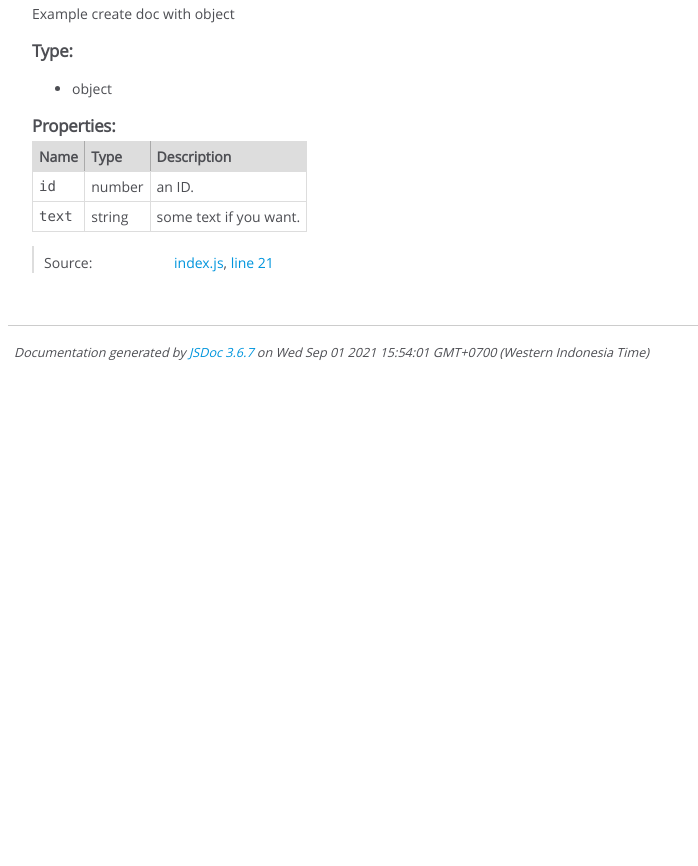
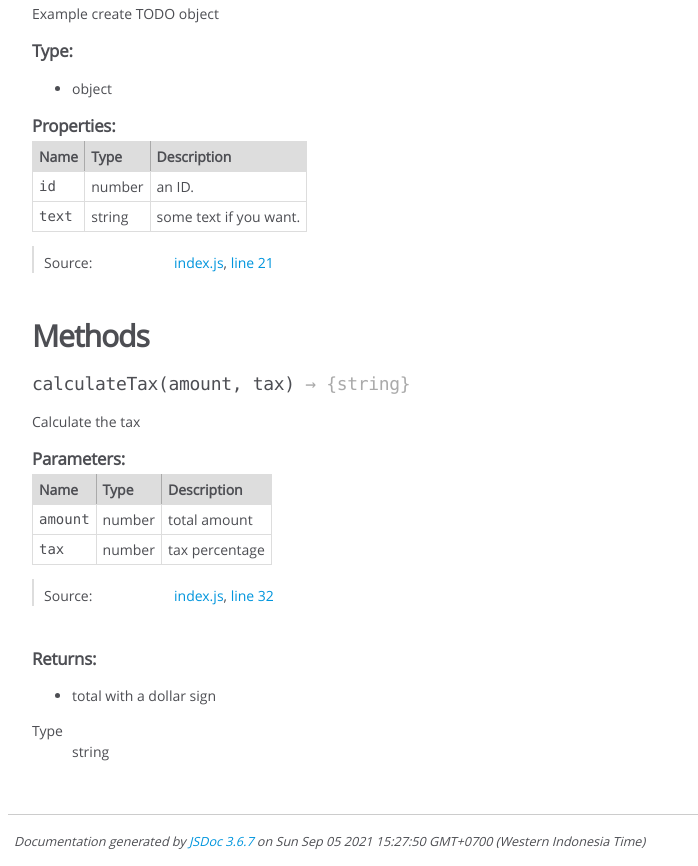
Before and after one commit to OxiCuza/practice-js-doc, a website: page docs/global.html in a window 1280 px wide. Shown: the part 693-1559 px from the top of the page, without its empty margins (0-698 px from the left). Before the commit the page ends 1070 px from the top, so only its background shows below. Drawn offline with Linux system fonts and the light colour scheme.

```diff
--- a/conf.json
+++ b/conf.json
@@ -11,7 +11,8 @@
     },
     "opts": {
         "recurse": true,
-        "destination": "./docs"
+        "destination": "./docs",
+        "readme": "./readme.md"
     },
     "templates": {
         "cleverLinks": true,
--- a/docs/global.html
+++ b/docs/global.html
@@ -248,7 +248,7 @@
 
 
 <div class="description">
-    <p>Example create doc with object</p>
+    <p>Example create TODO object</p>
 </div>
 
 
@@ -391,6 +391,194 @@
 
 
 
+        <h3 class="subsection-title">Methods</h3>
+
+
+
+
+
+
+
+    <h4 class="name" id="calculateTax"><span class="type-signature"></span>calculateTax<span class="signature">(amount, tax)</span><span class="type-signature"> &rarr; {string}</span></h4>
+
+
+
+
+
+
+<div class="description">
+    <p>Calculate the tax</p>
+</div>
+
+
+
+
+
+
+
+
+
+    <h5>Parameters:</h5>
+
+
+<table class="params">
+    <thead>
+    <tr>
+
+        <th>Name</th>
+
+
+        <th>Type</th>
+
+
+
+
+
+        <th class="last">Description</th>
+    </tr>
+    </thead>
+
+    <tbody>
+
+
+        <tr>
+
+                <td class="name"><code>amount</code></td>
+
+
+            <td class="type">
+
+
+<span class="param-type">number</span>
+
+
+
+            </td>
+
+
+
+
+
+            <td class="description last"><p>total amount</p></td>
+        </tr>
+
+
+
+        <tr>
+
+                <td class="name"><code>tax</code></td>
+
+
+            <td class="type">
+
+
+<span class="param-type">number</span>
+
+
+
+            </td>
+
+
+
+
+
+            <td class="description last"><p>tax percentage</p></td>
+        </tr>
+
+
+    </tbody>
+</table>
+
+
+
+
+
+
+<dl class="details">
+
+
+
+
+
+
+
+
+
+
+
+
+
+
+
+
+
+
+
+
+
+
+
+
+
+
+    <dt class="tag-source">Source:</dt>
+    <dd class="tag-source"><ul class="dummy"><li>
+        <a href="index.js.html">index.js</a>, <a href="index.js.html#line32">line 32</a>
+    </li></ul></dd>
+
+
+
+
+
+
+
+</dl>
+
+
+
+
+
+
+
+
+
+
+
+
+
+
+
+<h5>Returns:</h5>
+
+
+<div class="param-desc">
+    <ul>
+<li>total with a dollar sign</li>
+</ul>
+</div>
+
+
+
+<dl>
+    <dt>
+        Type
+    </dt>
+    <dd>
+
+<span class="param-type">string</span>
+
+
+    </dd>
+</dl>
+
+
+
+
+
+
+
+
+
 
 
 
@@ -405,13 +593,13 @@
 </div>
 
 <nav>
-    <h2><a href="index.html">Home</a></h2><h3>Global</h3><ul><li><a href="global.html#GRADES">GRADES</a></li><li><a href="global.html#STUDENT_NAME">STUDENT_NAME</a></li><li><a href="global.html#TODO">TODO</a></li></ul>
+    <h2><a href="index.html">Home</a></h2><h3>Global</h3><ul><li><a href="global.html#calculateTax">calculateTax</a></li><li><a href="global.html#GRADES">GRADES</a></li><li><a href="global.html#STUDENT_NAME">STUDENT_NAME</a></li><li><a href="global.html#TODO">TODO</a></li></ul>
 </nav>
 
 <br class="clear">
 
 <footer>
-    Documentation generated by <a href="https://github.com/jsdoc/jsdoc">JSDoc 3.6.7</a> on Wed Sep 01 2021 15:54:01 GMT+0700 (Western Indonesia Time)
+    Documentation generated by <a href="https://github.com/jsdoc/jsdoc">JSDoc 3.6.7</a> on Sun Sep 05 2021 15:27:50 GMT+0700 (Western Indonesia Time)
 </footer>
 
 <script> prettyPrint(); </script>
```
Also changed, not shown: docs/index.html (+8 -2 lines), docs/index.js.html (+12 -4 lines), readme.md (added).
